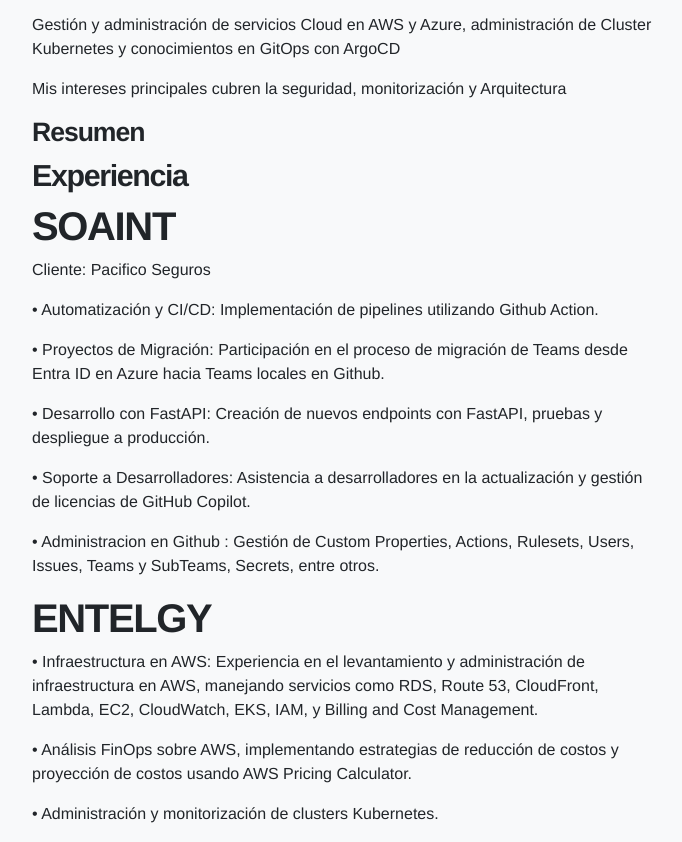
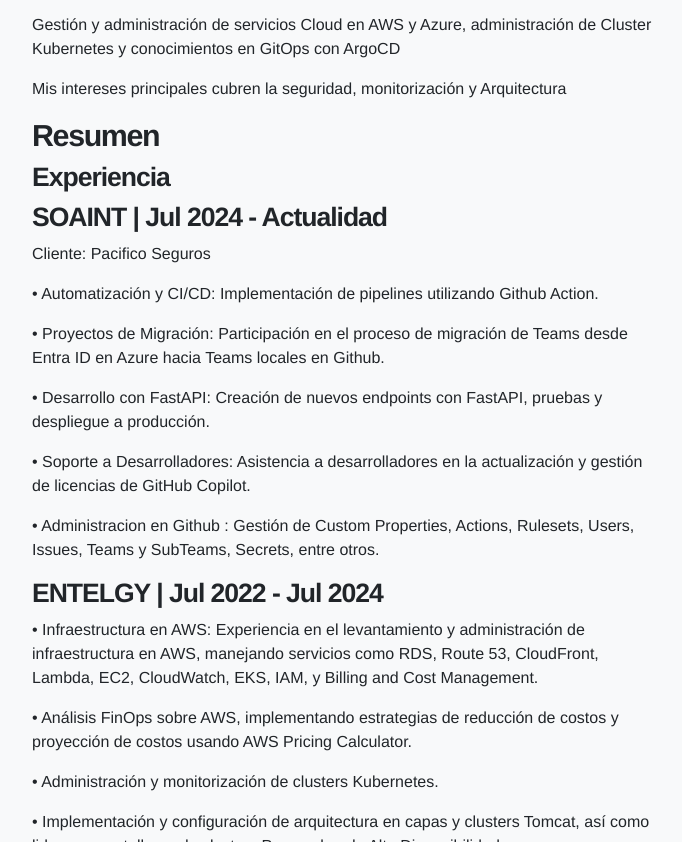
Before and after one commit to Universe1609/STATIC-WEBSITE-PORTAFOLIO, an Astro site: page / in a window 1280 px wide. Shown: the part 436-1278 px from the top of the page, without its empty margins (295-977 px from the left). Built offline with nearby package versions, Linux system fonts and the light colour scheme; Astro itself is replaced by a stand-in of ours.

Commit message:
fix resumen

```diff
--- a/src/pages/index.astro
+++ b/src/pages/index.astro
@@ -14,9 +14,9 @@
 			<p>Gestión y administración de servicios Cloud en AWS y Azure, administración de Cluster Kubernetes y conocimientos en GitOps con ArgoCD</p>
 			<p>Mis intereses principales cubren la seguridad, monitorización y Arquitectura</p>
 
-			<h3 id="Resumen">Resumen</h3>
-			<h2 id="experiencia">Experiencia</h2>
-			<h1 id="soaint">SOAINT</h1>
+			<h2 id="Resumen">Resumen</h2>
+			<h3 id="experiencia">Experiencia</h3>
+			<h3 id="soaint">SOAINT | Jul 2024 - Actualidad</h3>
 			<p> Cliente: Pacifico Seguros </p>
 			<p> • Automatización y CI/CD: Implementación de pipelines utilizando Github Action.</p>
 			<p> • Proyectos de Migración: Participación en el proceso de migración de Teams desde Entra ID en Azure hacia Teams locales en Github.</p>
@@ -24,7 +24,7 @@
 			<p> • Soporte a Desarrolladores: Asistencia a desarrolladores en la actualización y gestión de licencias de GitHub Copilot.</p>
 			<p> • Administracion en Github : Gestión de Custom Properties, Actions, Rulesets, Users, Issues, Teams y SubTeams, Secrets, entre otros. </p>
 
-			<h1 id="entelgy">ENTELGY</h1>
+			<h3 id="entelgy">ENTELGY | Jul 2022 - Jul 2024</h3>
 			<p> • Infraestructura en AWS: Experiencia en el levantamiento y administración de infraestructura en AWS, manejando servicios como RDS, Route 53, CloudFront, Lambda, EC2, CloudWatch, EKS, IAM, y Billing and Cost Management. </p>
 			<p> • Análisis FinOps sobre AWS, implementando estrategias de reducción de costos y proyección de costos usando AWS Pricing Calculator.</p>
 			<p> • Administración y monitorización de clusters Kubernetes.</p>
```
